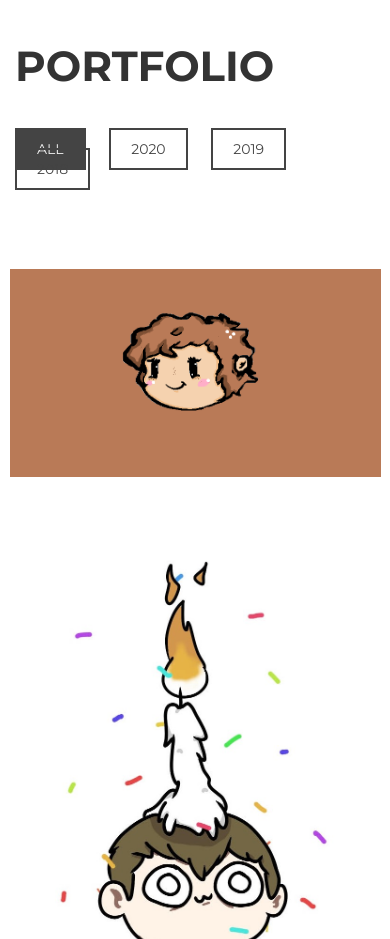
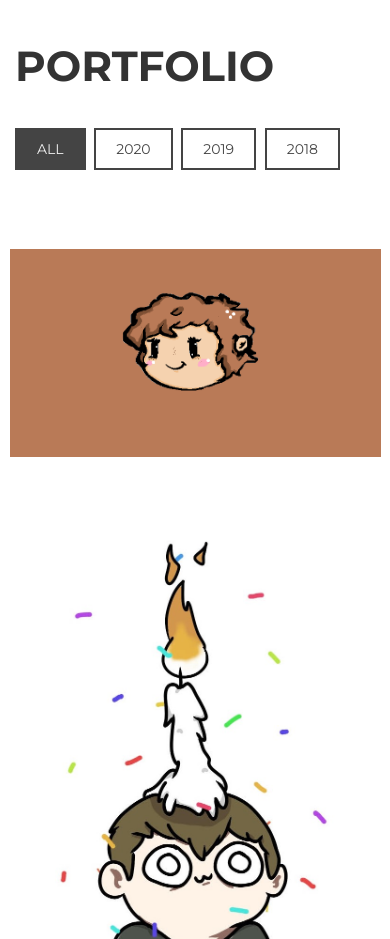
Before and after one commit to Cameron-D-Johnson/cameron-d-johnson.github.io, a plain HTML site: page index.html in a window 390 px wide. Shown: the part 800-1739 px from the top of the page. Drawn offline with Linux system fonts and the light colour scheme.

Commit message:
fixed mobile resizing

```diff
--- a/css/style.css
+++ b/css/style.css
@@ -149,7 +149,7 @@ ul.cat li {
 }
 ol.type li {
 	display: inline-block;
-	margin-right: 20px;
+	margin-right: 5px;
 }
 ol.type li a {
 	font-family: 'Montserrat', sans-serif;
```
